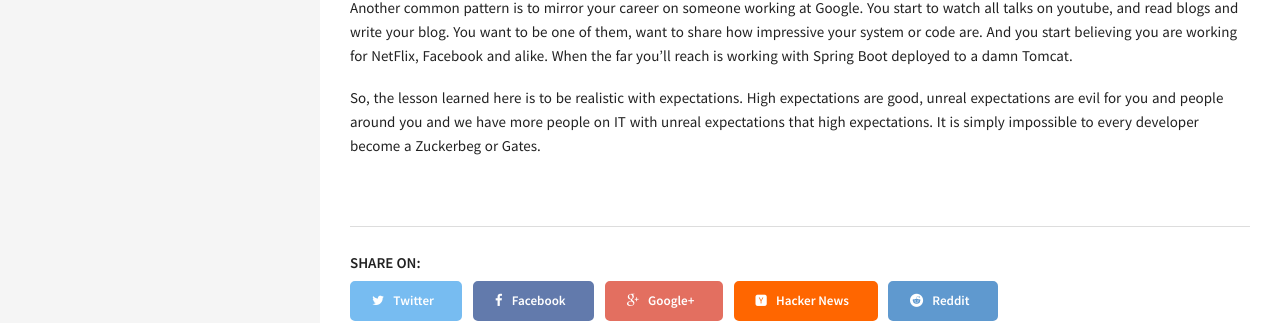
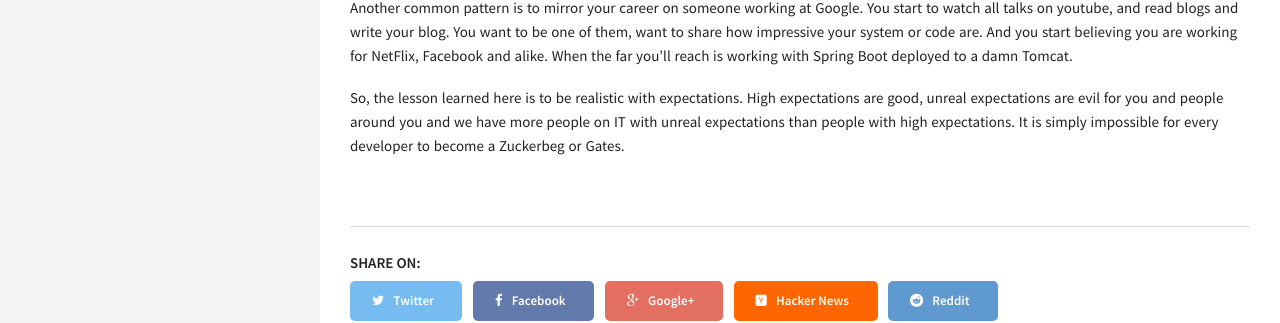
Before and after one commit to paulosuzart/paulosuzart.github.io, a Jekyll site: the page built from _posts/2018-01-02-open-letter-page-2.md, in a window 1280 px wide. Shown: the part 1776-2099 px from the top of the page. Built offline with Jekyll 4.4.1, drawn with Linux system fonts in a browser that asks for light colours; comment, search, counter and statistics services are not loaded.

Commit message:
Fixed wording

```diff
--- a/_posts/2018-01-02-open-letter-page-2.md
+++ b/_posts/2018-01-02-open-letter-page-2.md
@@ -48,4 +48,4 @@
 
 Another common pattern is to mirror your career on someone working at Google. You start to watch all talks on youtube, and read blogs and write your blog. You want to be one of them, want to share how impressive your system or code are. And you start believing you are working for NetFlix, Facebook and alike. When the far you'll reach is working with Spring Boot deployed to a damn Tomcat.
 
-So, the lesson learned here is to be realistic with expectations. High expectations are good, unreal expectations are evil for you and people around you and we have more people on IT with unreal expectations that high expectations. It is simply impossible to every developer become a Zuckerbeg or Gates.
+So, the lesson learned here is to be realistic with expectations. High expectations are good, unreal expectations are evil for you and people around you and we have more people on IT with unreal expectations than people with high expectations. It is simply impossible for every developer to become a Zuckerbeg or Gates.
```
